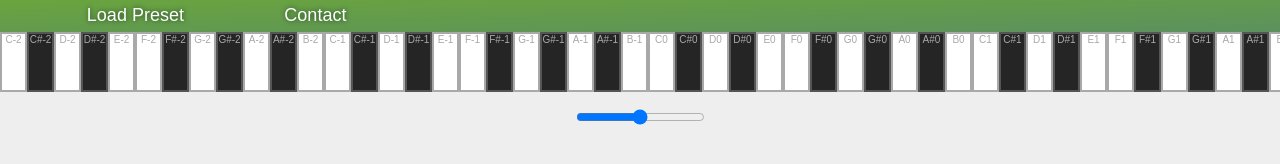
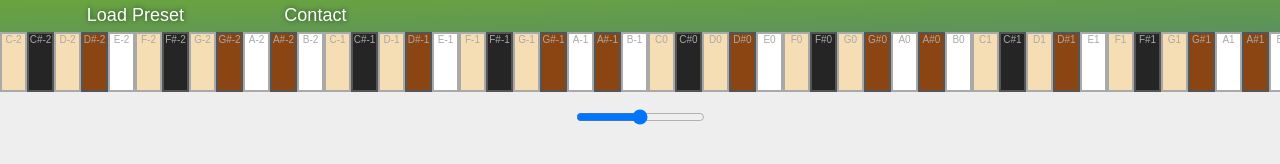
Before and after one commit to DistNovelist/Auto-magic_MIDI_Keyboard, an Electron app: page index.html in a window 1280 px wide. Drawn offline with nearby package versions, Linux system fonts and the light colour scheme.

Commit message:
indicate scale

```diff
--- a/main.css
+++ b/main.css
@@ -95,11 +95,11 @@ div{
     display:table-cell;
     vertical-align:top;
 }
-.piano_key .scale{
-    background-color: khaki;
+.piano_key.scale{
+    background-color: wheat;
 }
-.piano_key_black .scale{
-    background-color: rosybrown;
+.piano_key_black.scale{
+    background-color: saddlebrown;
 }
 body{
     user-select: none;
--- a/main.js
+++ b/main.js
@@ -41,11 +41,7 @@ function MidiNoteOff(note){
     if(output_devices.length > 0){
         console.log("note off")
         output_devices[0].send([0x90,note,0x00]);
-        if($("#"+note.toString()).attr("class")=="piano_key"){
-            $("#"+note.toString()).css("background-color","white");
-        }else{
-            $("#"+note.toString()).css("background-color","rgb(37,37,37)");
-        }
+        $("#"+note.toString()).css("background-color","");
     }
 }
 
@@ -86,7 +82,17 @@ document.addEventListener('keyup', (event) => {
     }
 });
 
-
+function indicateScaleKeys() {
+    console.log("indicate scale keys");
+    console.log(scale);
+    for(let i=0; i<128; i++){
+        if(scale.includes(i%12)){
+            $("#"+i.toString()).addClass("scale");
+        }else{
+            $("#"+i.toString()).removeClass("scale");
+        }
+    }
+}
 
 mousePressedKeys=[];
 function keyMousePressed(e){
@@ -103,7 +109,7 @@ function keyMouseReleased(){
 
 var keynames = ["C","C#","D","D#","E","F","F#","G","G#","A","A#","B"];
 var blackkeys = [1,3,6,8,10];
-var scale = [0, 2, 4, 5, 7, 9, 11]
+var scale = [0, 2, 3, 5, 7, 8, 10]
 $(function(){
     //GUでのピアノキーの生成
     for(let i = 0; i<128; i++){
@@ -118,5 +124,5 @@ $(function(){
         //キーが離されたときの処理
         $("#"+i.toString()).on("mouseup",keyMouseReleased);
     }
-
+    indicateScaleKeys();
 });
```
